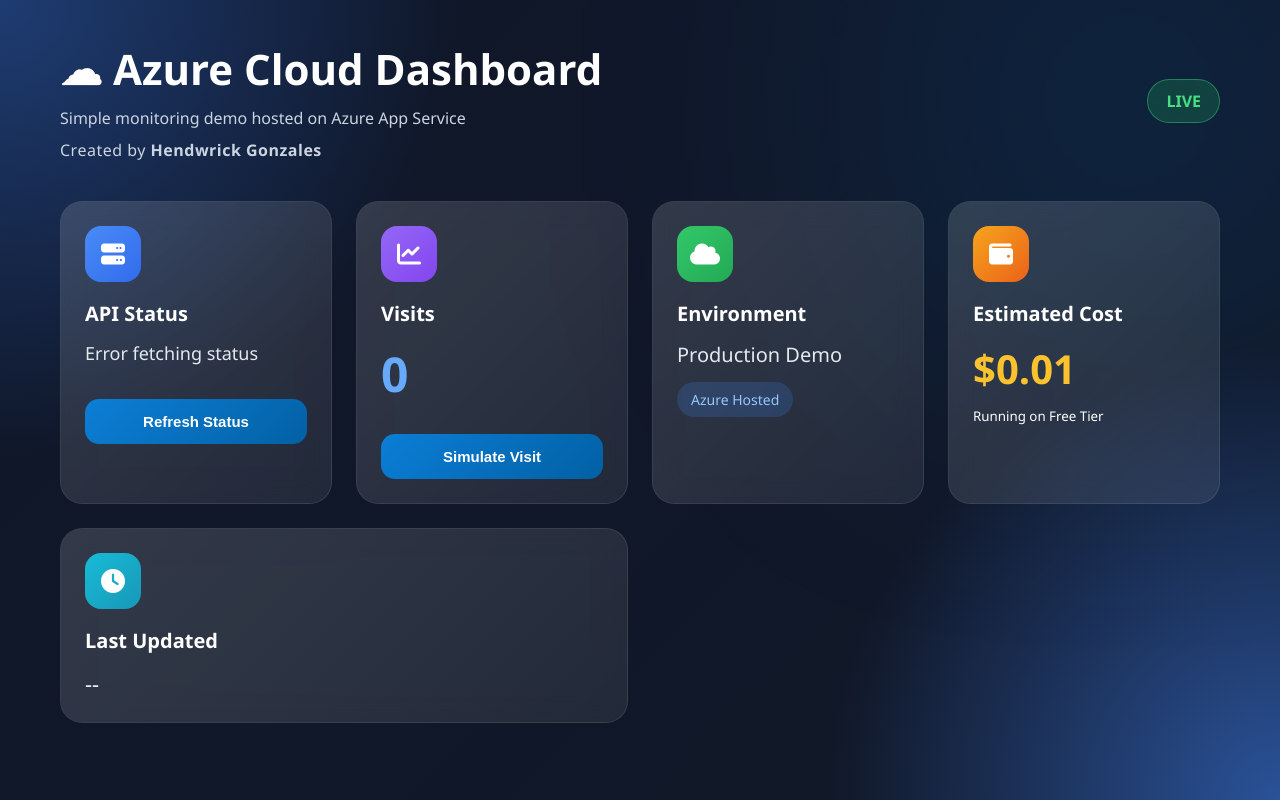
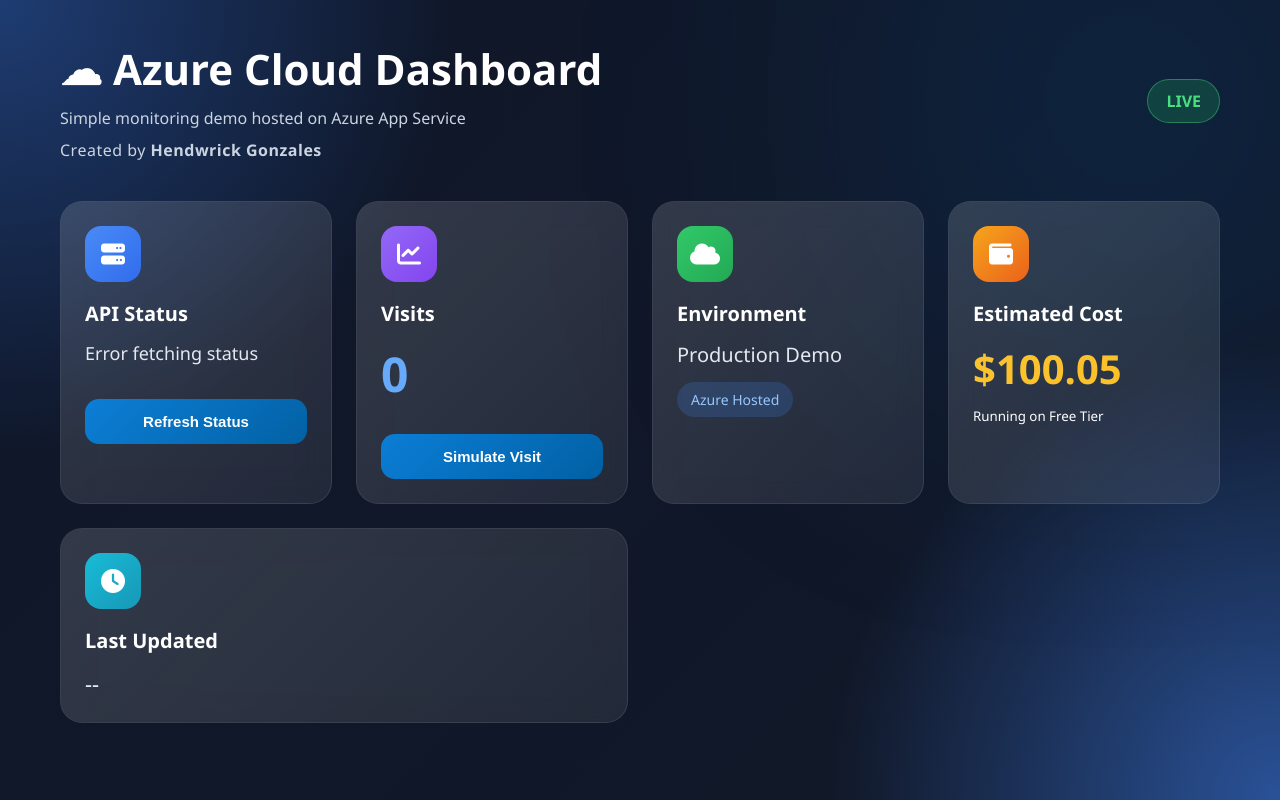
Before and after one commit to hdrick/WebApp, a website: page index.html in a window 1280 px wide. Drawn offline with Linux system fonts and the light colour scheme; no server answers.

Commit message:
Update cost

```diff
--- a/index.html
+++ b/index.html
@@ -90,7 +90,7 @@
 
                 <h2>Estimated Cost</h2>
 
-                <p class="price">$0.01</p>
+                <p class="price">$100.05</p>
 
                 <small>Running on Free Tier</small>
             </div>
```
